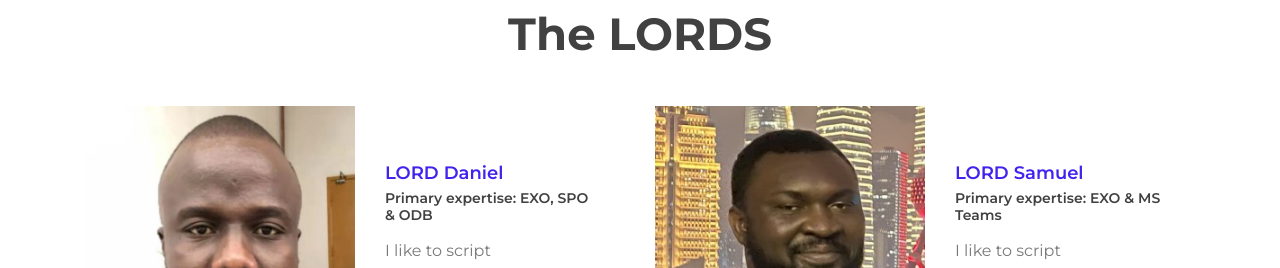
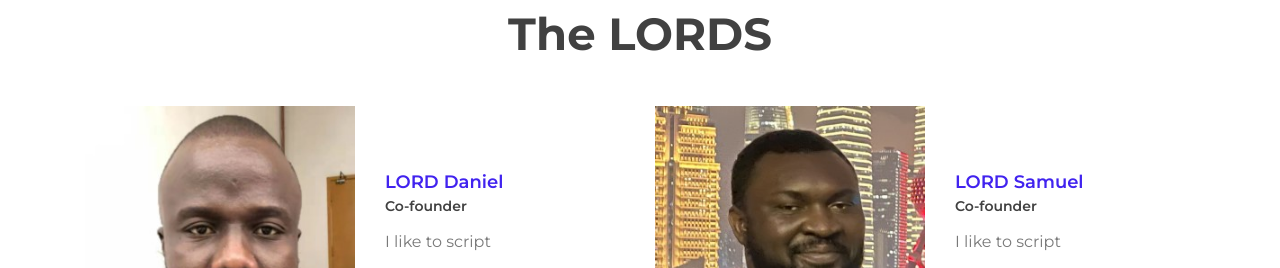
Before and after one commit to o365-scripts/o365-scripts.github.io, a plain HTML site: page index.html in a window 1280 px wide. Shown: the part 1791-2059 px from the top of the page. Drawn offline with nearby package versions, Linux system fonts and the light colour scheme; no server answers.

Commit message:
update index

```diff
--- a/index.html
+++ b/index.html
@@ -213,7 +213,7 @@
                             </div>
                             <div class="team-text">
                                 <h2>LORD Daniel</h2>
-                                <h4>Primary expertise: EXO, SPO & ODB</h4>
+                                <h4>Co-founder</h4>
                                 <p>
                                     I like to script
                                 </p>
@@ -243,7 +243,7 @@
                             </div>
                             <div class="team-text">
                                 <h2>LORD Samuel</h2>
-                                <h4>Primary expertise: EXO & MS Teams</h4>
+                                <h4>Co-founder</h4>
                                 <p>
                                     I like to script
                                 </p>
```
